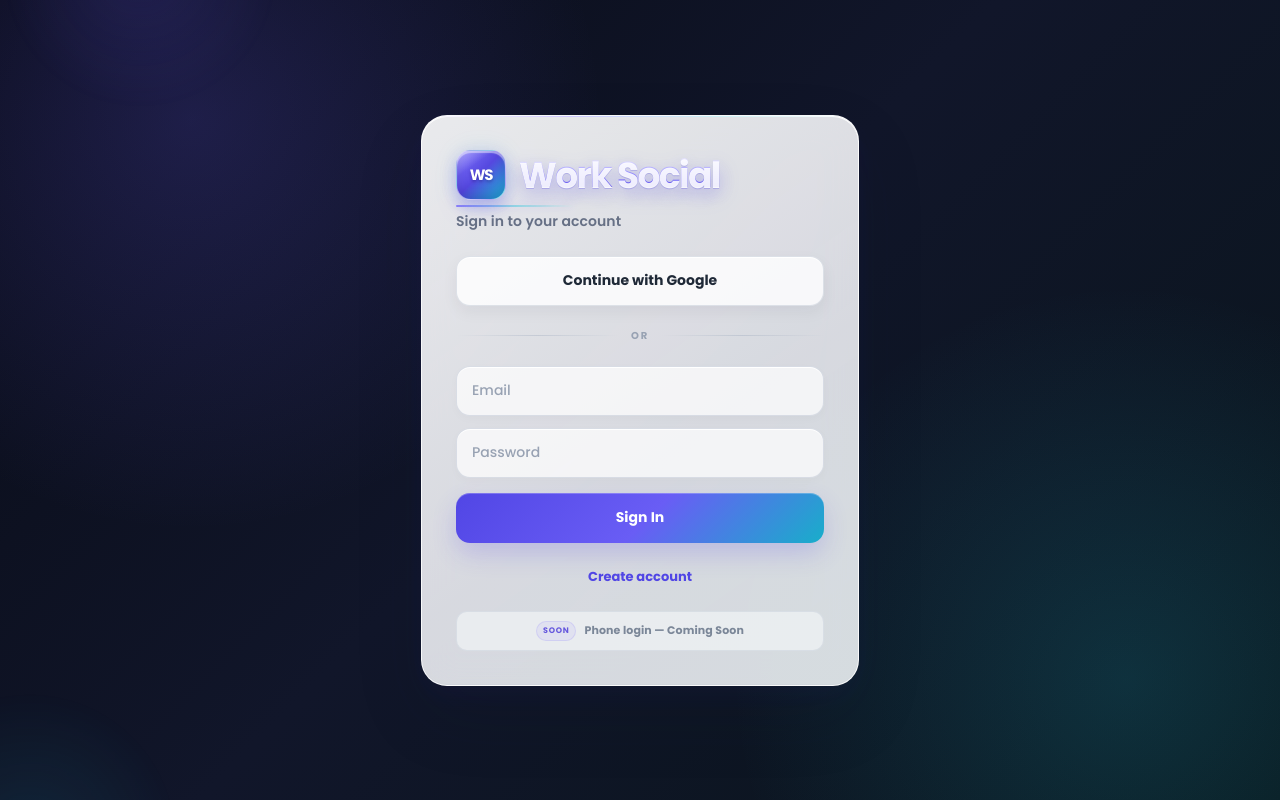
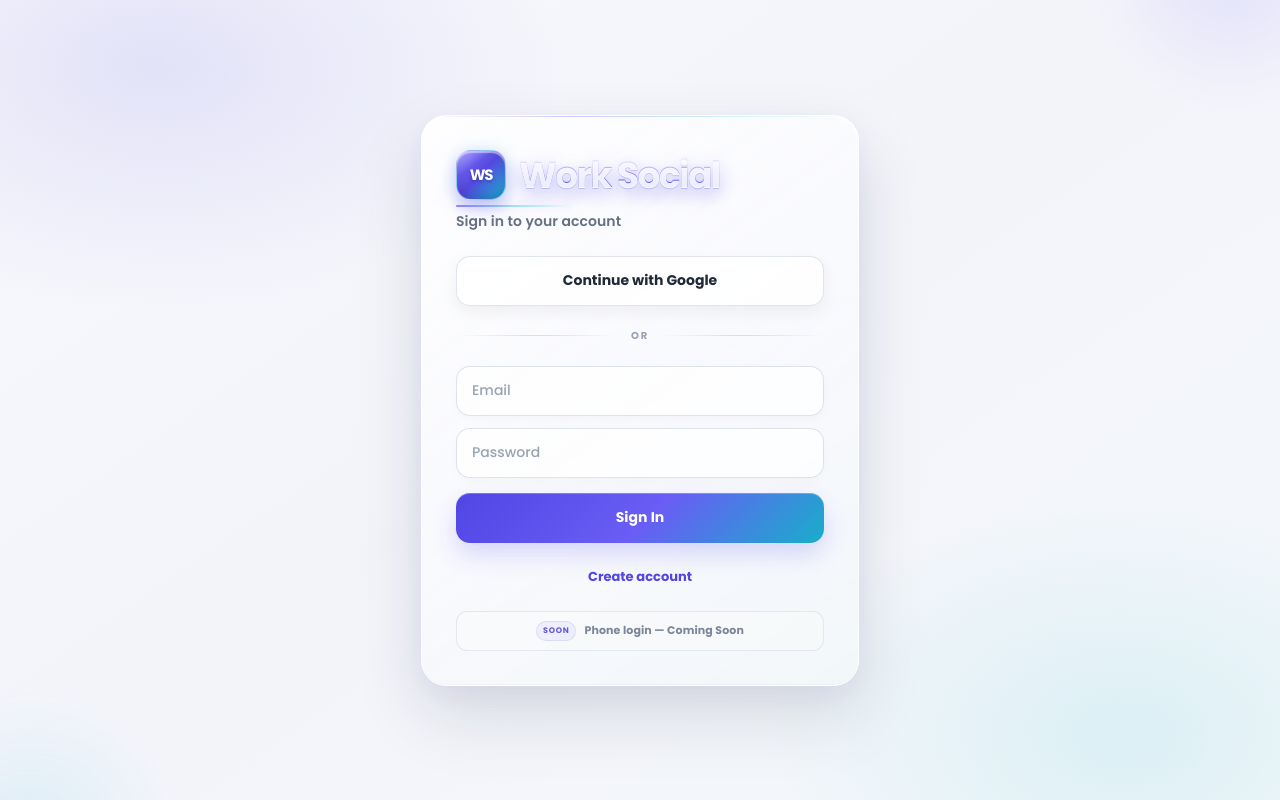
Before and after one commit to rasheed113/work-social, a React (Vite) app: page / in a window 1280 px wide. Built offline with nearby package versions, Linux system fonts and the light colour scheme; no server answers.

Commit message:
refactor(auth): align auth shell with light design system

```diff
--- a/src/app/App.tsx
+++ b/src/app/App.tsx
@@ -49,7 +49,12 @@ export function App() {
     return () => { active = false; listener.subscription.unsubscribe(); };
   }, []);
   if (initializing) return <WorkSocialPremiumLoader title="Opening Work Social" message="Checking your secure session and preparing your workspace." status="Securing your workspace" />;
-  if (!session) return <main className="app-shell auth-screen" style={{ background: 'radial-gradient(circle at 15% 15%, rgba(109,93,252,.20), transparent 32%), radial-gradient(circle at 88% 85%, rgba(34,193,220,.16), transparent 30%), linear-gradient(135deg, #080b16 0%, #11162a 48%, #09151b 100%)', minHeight: '100dvh', width: '100%', padding: '24px', boxSizing: 'border-box', position: 'relative', overflowX: 'hidden' }}>{authError && <p role="alert">{authError}</p>}{showSignup ? <SignupForm onLogin={() => { setAuthError(null); setShowSignup(false); }} /> : <LoginForm onSignup={() => { setAuthError(null); setShowSignup(true); }} />}<style>{`.auth-screen::before{content:'';position:fixed;inset:0;pointer-events:none;background:linear-gradient(115deg,transparent 0%,rgba(255,255,255,.035) 48%,transparent 62%);}.auth-screen>.ws-auth-card{position:relative;z-index:1;}.auth-screen>[role=alert]{position:fixed;top:18px;left:50%;transform:translateX(-50%);z-index:5;width:min(calc(100% - 32px),438px);margin:0;padding:11px 14px;border:1px solid rgba(248,113,113,.28);border-radius:13px;background:rgba(45,16,25,.88);color:#fecaca;box-shadow:0 14px 34px rgba(0,0,0,.28);backdrop-filter:blur(14px);}`}</style></main>;
+  if (!session) return <main className="app-shell auth-screen">
+    {authError && <p className="auth-screen__alert" role="alert">{authError}</p>}
+    {showSignup
+      ? <SignupForm onLogin={() => { setAuthError(null); setShowSignup(false); }} />
+      : <LoginForm onSignup={() => { setAuthError(null); setShowSignup(true); }} />}
+  </main>;
   return <main className="app-shell" style={{ height: '100dvh', minHeight: 0, padding: 0, boxSizing: 'border-box', overflow: 'hidden', width: '100%' }}>
     <div className="work-social-router-shell" style={{ height: '100%', width: '100%', maxWidth: '100%', minHeight: 0, minWidth: 0, display: 'flex', flexDirection: 'column', overflow: 'hidden' }}>
       <Router profileId={session.user.id} />
```
